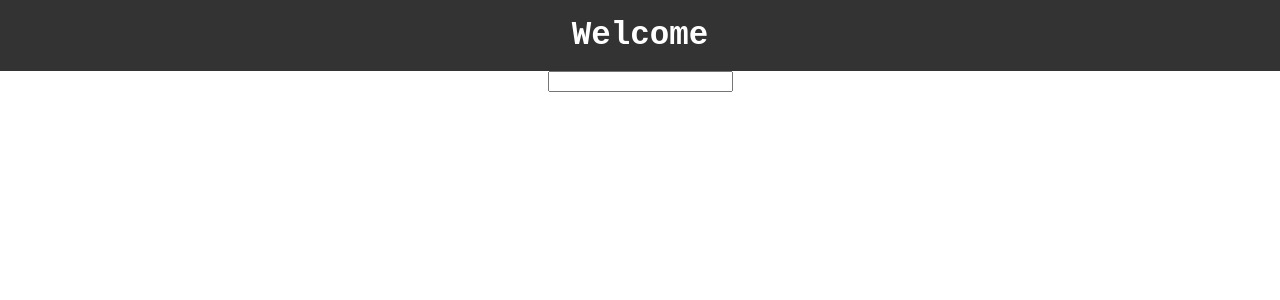
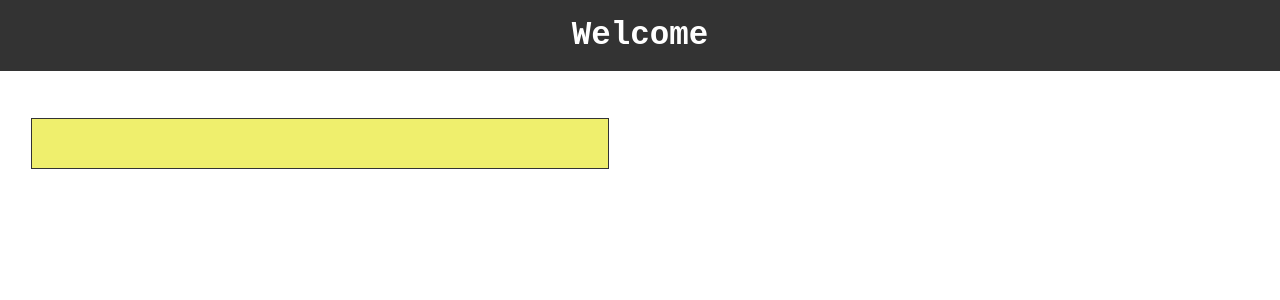
Before and after one commit to spacedaniel22/spacedaniel22.github.io, a React (Create React App) app: page / in a window 1280 px wide. Shown: the top 300 px of the page. Built offline with nearby package versions, Linux system fonts and the light colour scheme.

Commit message:
Detail page loaded and some design added

```diff
--- a/src/api/index.js
+++ b/src/api/index.js
@@ -2,17 +2,19 @@ export const config = {
     baseUrl: "https://www.googleapis.com/books/v1",
     searchUrl: "/volumes?q=",
     searchField: "intitle:",
-    key: "&key=AIzaSyCX89VjwhUTAvNjf4a1bMKChClukfE0M7Q",
+    bookDetailUrl: "/volumes/",
+    key: "key=AIzaSyCX89VjwhUTAvNjf4a1bMKChClukfE0M7Q",
     error: {
         notFound: true,
         message: "Book not found"
     },
-    unknownAuthors: ["Unknown"]
+    unknownAuthors: ["Unknown"],
+    missingDescription: "Missing Description"
 }
 
 export const search = (param = "") => {
     const term = param.split(" ").join("+");
-    return fetch(`${config.baseUrl}${config.searchUrl}${config.searchField}${term}${config.key}`, {
+    return fetch(`${config.baseUrl}${config.searchUrl}${config.searchField}${term}&${config.key}`, {
         method: "GET",
     })
     .then(resp => resp.json())
@@ -25,3 +27,18 @@ export const search = (param = "") => {
     })
     .catch(error => console.log(error));
 }
+
+export const getBookDetail = (id) => {
+    return fetch(`${config.baseUrl}${config.bookDetailUrl}${id}?${config.key}`, {
+        method: "GET",
+    })
+    .then(resp => resp.json())
+    .then(json => {
+        const bookInfo = json.volumeInfo;
+        return !json.errors ?  {
+            description: bookInfo.description || config.missingDescription,
+            imageLink: bookInfo.imageLinks.smallThumbnail
+        } : config.error;
+    })
+    .catch(error => console.log(error));
+}
--- a/src/components/BookDetail.js
+++ b/src/components/BookDetail.js
@@ -1,12 +1,38 @@
 import React, { Component } from "react";
+import { getBookDetail } from "../api/";
+
+const initialState = {
+    description: null,
+    imageLink: null
+}
 
 class BookDetail extends Component {
+    constructor(props) {
+        super(props);
+        this.state = initialState;
+    }
+
+    componentDidMount() {
+        getBookDetail(this.props.match.params.id)
+            .then(data => {
+                this.setState({ ...initialState, ...data })
+            });
+    }
 
     render() {
+        const { title, authors } = this.props.location.state;
+        const { description, imageLink } = this.state;
+        const style = {
+            backgroundImage: `url(${imageLink})`
+        };
         return (
             <section className="book-detail">
-                Book Detail
-                <span> {this.props.match.params.id}</span>
+                <div className="book-cover" style={style}></div>
+                <h3 className="book-name">{title}</h3>
+                { Object.keys(authors).map(i =>
+                    <label key={i} className="book-author"> {authors[i]} </label>)
+                }
+                <div>{description}</div>
             </section>
         );
     }
--- a/src/components/Search.js
+++ b/src/components/Search.js
@@ -61,15 +61,14 @@ class Search extends Component {
             searchResults = <h3 className="error-message">{errorMessage}</h3>
         }
         return (
-            <section>
-                <form className="search" autoComplete="off" onSubmit={this.handleSubmit}>
+            <section className="search-page">
+                <form className="search-form" autoComplete="off" onSubmit={this.handleSubmit}>
                     <input type="text"
                         value={this.state.term}
                         name="search"
-                        className="search"
+                        className="search-input"
                         onChange={this.handleChange} />
                 </form>
-                {this.state.term}
                 { searchResults }
             </section>
         );
--- a/src/components/SearchResult.js
+++ b/src/components/SearchResult.js
@@ -9,14 +9,20 @@ class SearchResult extends Component {
                 <div className="search-result">
                     { Object.keys(this.props.results).map(i => {
                         let book = results[i];
-                        return <Link to={`/detail/${book.id}`} key={book.id}>
+                        return (
+                            <Link
+                                to={{ pathname: `/detail/${book.id}`,state: { title: book.title, authors: book.authors } }}
+                                key={book.id}>
+
                                 <div className="search-result-item">
                                     <h3 className="title">{book.title}</h3>
                                     { Object.keys(book.authors).map(idx =>
                                         <label key={idx} className="author"> {book.authors[idx]} </label>)
                                     }
                                 </div>
+
                             </Link>
+                        )
                     }) }
                 </div>
         );
--- a/src/styles/App.scss
+++ b/src/styles/App.scss
@@ -8,7 +8,6 @@ $yellow: darken(lightgoldenrodyellow, 22%);
 
 %backgroundImg {
     position: relative;
-    height: 100%;
     background-repeat: no-repeat;
     background-position: center;
     background-size: cover;
@@ -24,6 +23,12 @@ body {
     margin: 0;
     padding: 0;
     font-family: monospace;
+}
+
+input {
+    &:focus {
+        outline: none;
+    }
 }
 
 .App {
@@ -42,3 +47,69 @@ body {
         font-size: 2.5em;
     }
 }
+
+.search {
+
+    &-page {
+        display: flex;
+        font-size: 1.2em;
+
+        & > * {
+            flex: 0 0 50%;
+        }
+    }
+
+    &-form {
+        padding: 3em 2em 0;
+    }
+
+    &-input {
+        position: relative;
+        width: 100%;
+        padding: 1em 1.5em;
+        font-family: monospace;
+        font-size: 1em;
+        border: .1em solid $dark;
+        background-color: $yellow;
+    }
+
+    &-result {
+        padding-top: 3em;
+        padding-bottom: 3em;
+        padding-right: 2em;
+        text-align: left;
+
+        &-item {
+            padding: 1em;
+            margin-bottom: 1em;
+            background-color: wheat;
+
+            .title {
+                margin: 0;
+            }
+
+            .author {
+                cursor: pointer;
+            }
+        }
+
+        a {
+            color: $dark;
+        }
+    }
+}
+
+.book {
+
+    &-detail {
+        @include container(40em);
+        position: relative;
+    }
+
+    &-cover {
+        width: auto;
+        height: 16em;
+        @include container(11em);
+        @extend %backgroundImg;
+    }
+}
```
Lines whose indentation alone changed are shown as unchanged.
